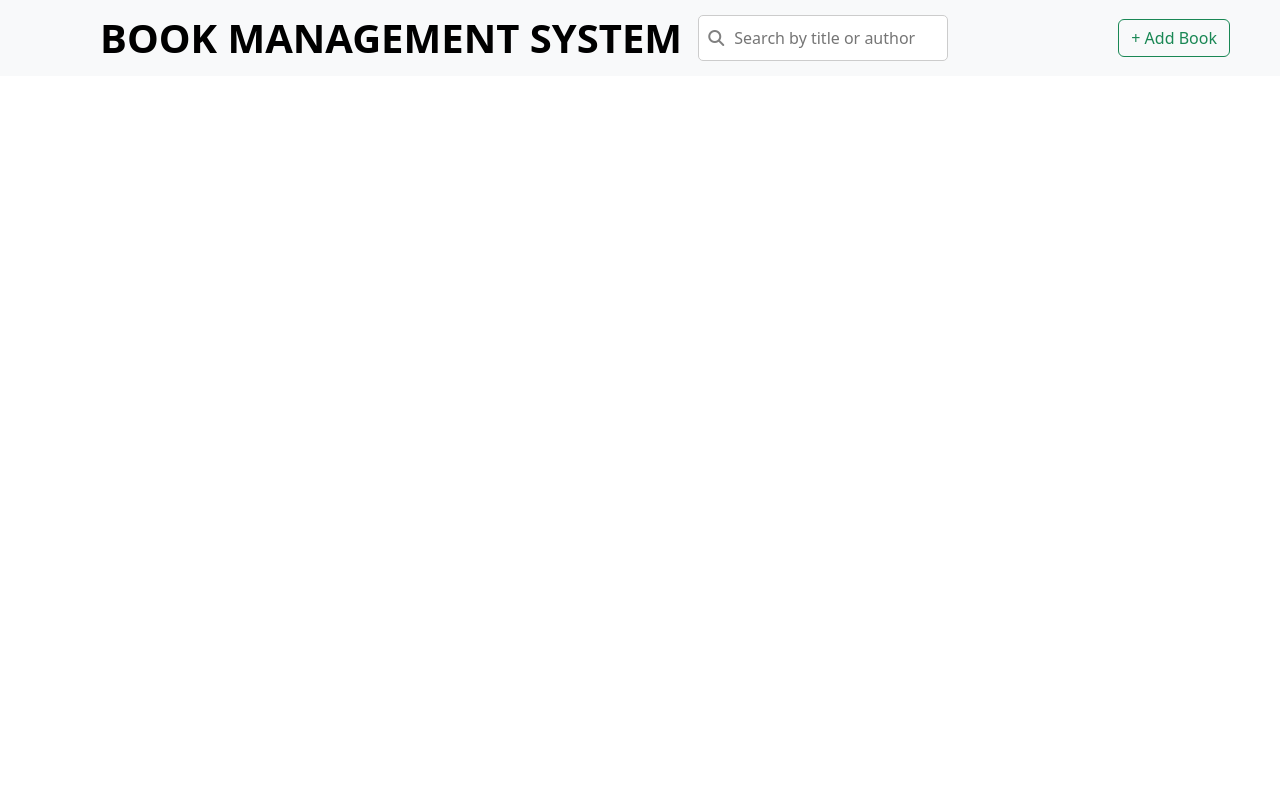
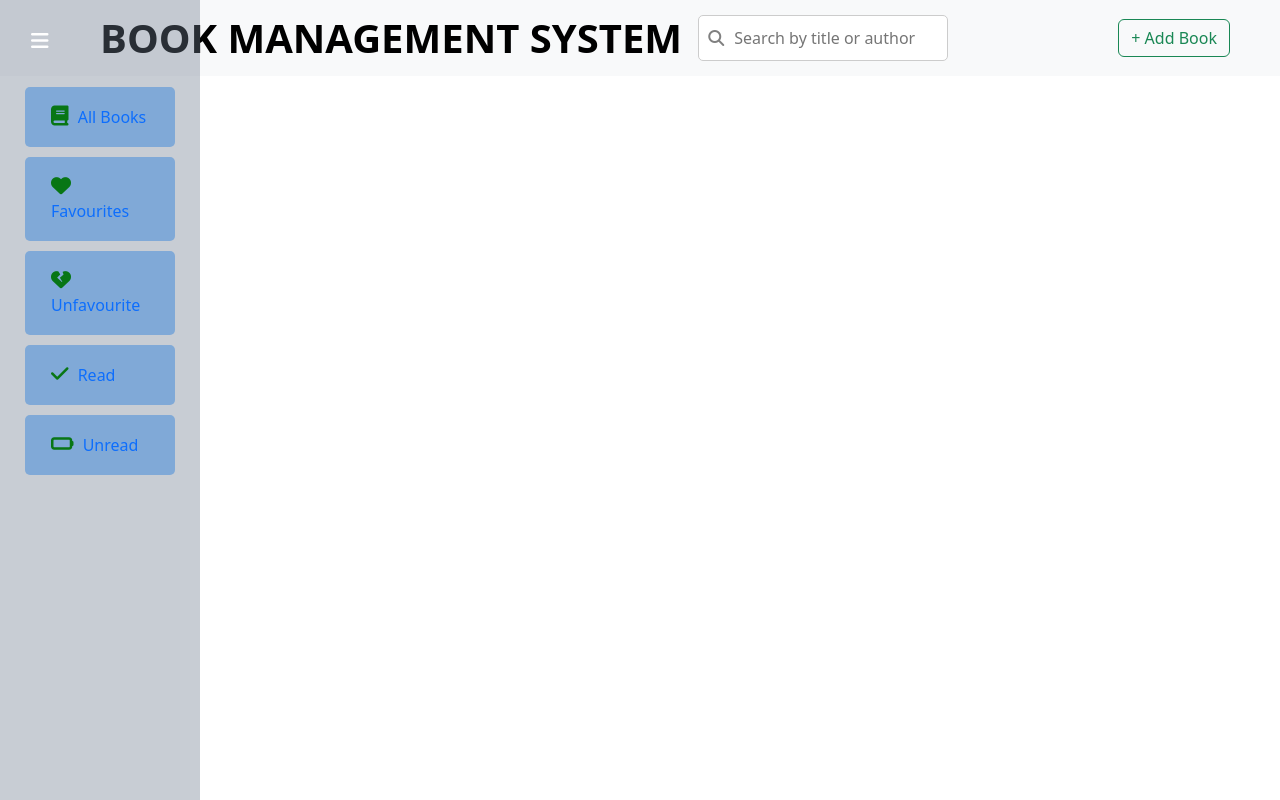
Before and after one commit to MargretDaniela/books, a plain HTML site: page index.html in a window 1280 px wide. Drawn offline with nearby package versions, Linux system fonts and the light colour scheme.

Commit message:
vertical navigation bar

```diff
--- a/index.css
+++ b/index.css
@@ -18,3 +18,72 @@
     border: 1px solid #ccc;
     border-radius: 5px;
 }
+/* Sidebar */
+.left-side {
+    background-color: rgba(109, 124, 141, 0.378);
+    width: 200px;
+    height: 100vh;
+    padding: 25px;
+    position: fixed;
+    top: 0;
+    left: 0;
+    transition: width 0.3s ease-in-out;
+    overflow: hidden;
+}
+
+/* Collapsed Sidebar */
+.left-side.collapsed {
+    width: 80px;
+}
+
+/* Toggle Button */
+.toggle-btn {
+    background: none;
+    border: none;
+    font-size: 20px;
+    cursor: pointer;
+    margin-bottom: 20px;
+    color: white;
+}
+
+/* Style for the list items */
+ul.nav {
+    padding-left: 0;
+    margin-top: 10px;
+    list-style: none;
+}
+
+/* Nav Items Styling */
+ul.nav .nav-item {
+    background-color: rgba(92, 152, 216, 0.668);
+    margin-bottom: 10px;
+    border-radius: 5px;
+    padding: 10px;
+    display: flex;
+    align-items: center;
+    min-width: 50px;
+}
+
+/* Hide Text When Collapsed */
+.left-side.collapsed .nav-text {
+    display: none;
+
+}
+
+/* Icon Styling */
+ul.nav .nav-item i {
+    font-size: 20px;
+    margin-right: 5px;
+}
+
+/* Align Items in a Column When Collapsed */
+.left-side.collapsed .nav-item {
+    justify-content: center;
+    width: 50px; /* Only icon background remains */
+    padding: 15px 0;
+}
+
+/* Optional: Add some margin to buttons for separation */
+ul.nav .nav-item button {
+    margin: 5px;
+}
--- a/index.html
+++ b/index.html
@@ -33,6 +33,45 @@
               </nav>
         </div>
     </nav>
+
+    <div class="left-side" id="sidebar">
+        <button class="toggle-btn" onclick="toggleSidebar()">
+            <i class="fa-solid fa-bars"></i>
+        </button>
+        <ul class="nav flex-column">
+            <li class="nav-item">
+                <a class="nav-link" href="#">
+                    <i class="fa-solid fa-book" style="color: #087615;"></i>
+                    <span class="nav-text">All Books</span>
+                </a>
+            </li>
+            <li class="nav-item">
+                <a class="nav-link" href="#">
+                    <i class="fa-solid fa-heart" style="color: #087615;"></i>
+                    <span class="nav-text">Favourites</span>
+                </a>
+            </li>
+            <li class="nav-item">
+                <a class="nav-link" href="#">
+                    <i class="fa-solid fa-heart-crack" style="color: #087615;"></i>
+                    <span class="nav-text">Unfavourite</span>
+                </a>
+            </li>
+            <li class="nav-item">
+                <a class="nav-link" href="#">
+                    <i class="fa-solid fa-check" style="color: #087615;"></i>
+                    <span class="nav-text">Read</span>
+                </a>
+            </li>
+            <li class="nav-item">
+                <a class="nav-link" href="#">
+                    <i class="fa-solid fa-battery-empty" style="color: #087615;"></i>
+                    <span class="nav-text">Unread</span>
+                </a>
+            </li>
+        </ul>
+    </div>
+
     <script src="https://cdn.jsdelivr.net/npm/bootstrap@5.3.0/dist/js/bootstrap.bundle.min.js"></script>
     <script src="./index.js"></script>
 </body>
--- a/index.js
+++ b/index.js
@@ -0,0 +1,4 @@
+function toggleSidebar() {
+    let sidebar = document.getElementById("sidebar");
+    sidebar.classList.toggle("collapsed");
+}
```
